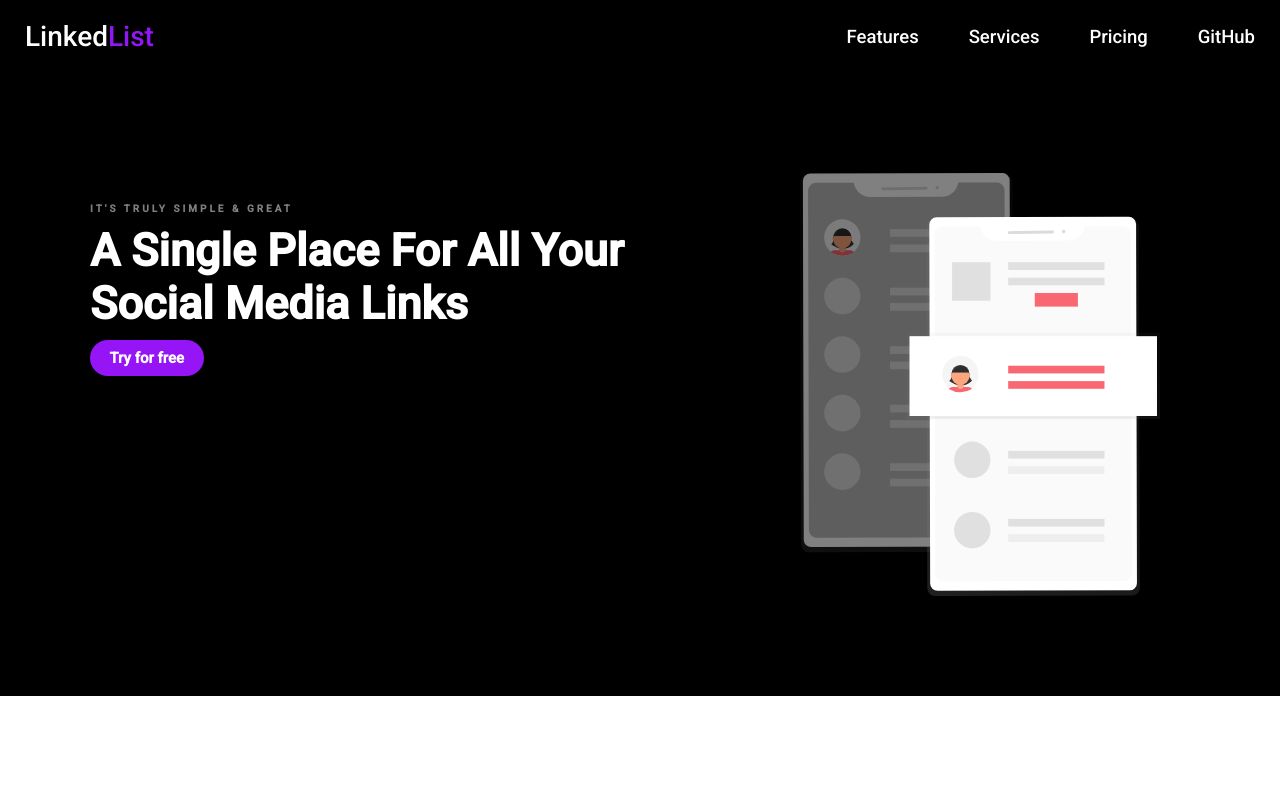
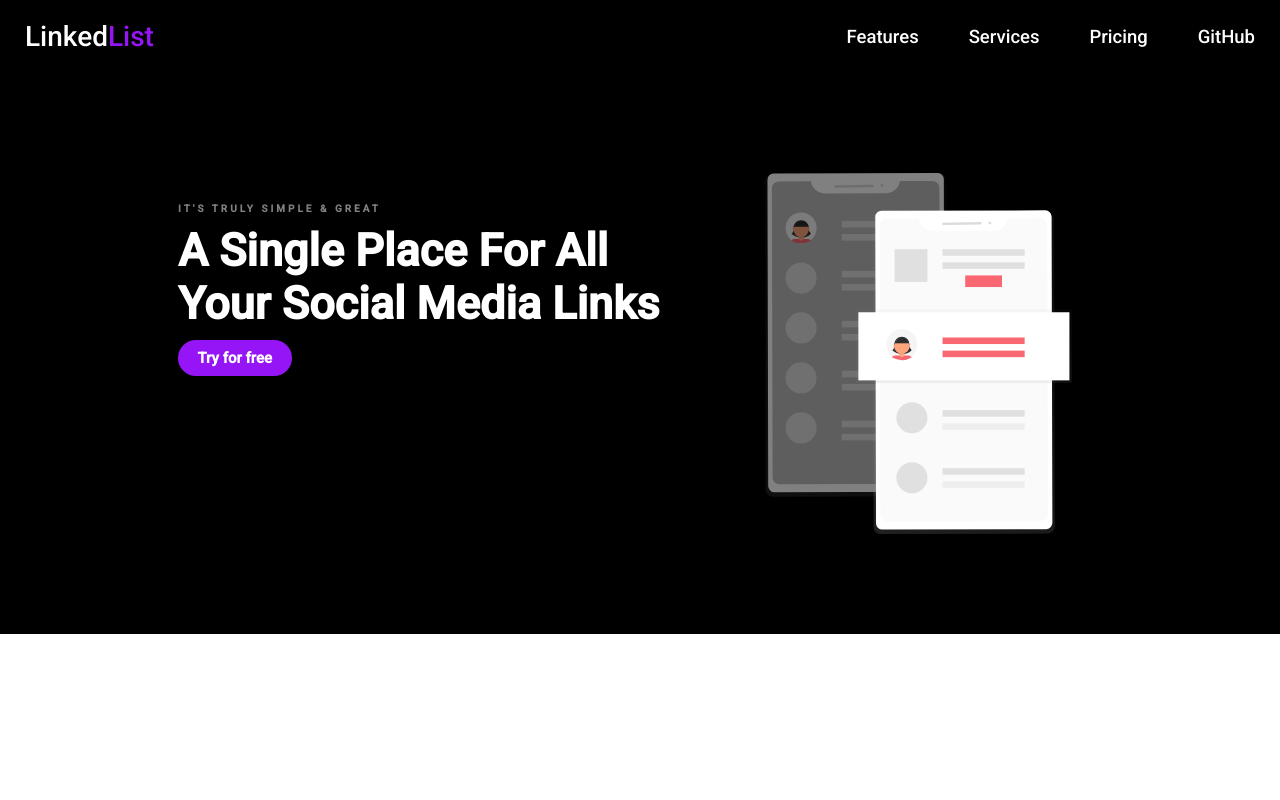
Before and after one commit to OtakuStanYoutube/test-site, a website: page index.html in a window 1280 px wide. Shown: the top 800 px of the page. Drawn offline with Linux system fonts and the light colour scheme.

Commit message:
:hamer: Fixed responsive hero seection

```diff
--- a/static/scss/style.scss
+++ b/static/scss/style.scss
@@ -78,7 +78,7 @@ a {
   }
 }
 .container {
-  width: 1200px;
+  width: clamp(300px, 80vw, 1200px);
   margin: 0 auto;
 }
 
```
Also changed, not shown: static/css/style.css.
